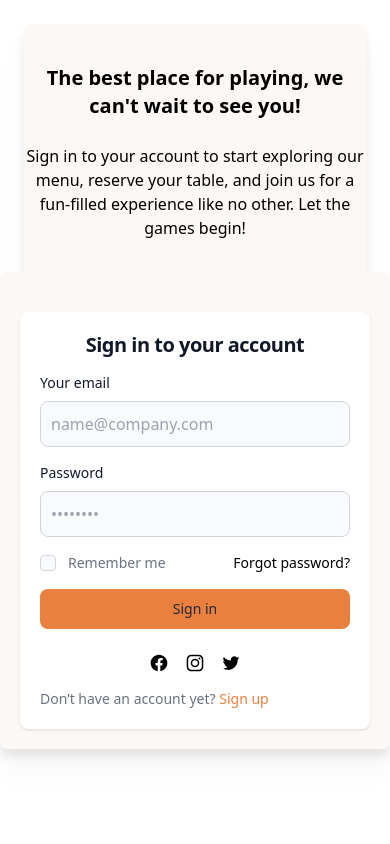
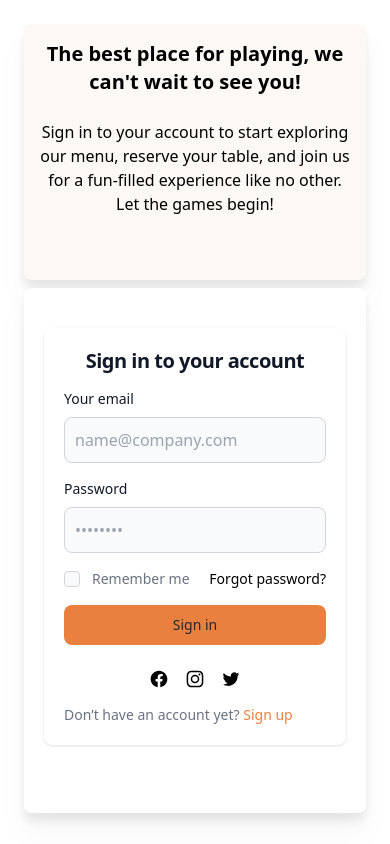
Before and after one commit to chaima-iz/Dice-Delice, an Angular app: page /login in a window 390 px wide. Built offline with nearby package versions, Linux system fonts and the light colour scheme.

Commit message:
RespoLogin

```diff
--- a/src/app/components/login/form/form.component.html
+++ b/src/app/components/login/form/form.component.html
@@ -1,4 +1,4 @@
-<section class=" flex-col  m-0 mt-0  xl:mt-10 xl:mr-20  p-5 pt-10 sm:pt-10 xl:pt-20 md:mt-6 md:mr-6 md:ml-0  h-full bg-[#fcf8f5] drop-shadow-xl rounded-lg">
+<section class=" flex-col  m-6  xl:mt-10 xl:mr-20  p-5 pt-10 sm:pt-10 xl:pt-20 md:mt-6 md:mr-6 md:ml-0  h-full bg-white drop-shadow-xl rounded-lg">
         <div class="bg-white  sm:m-0 md:m-0 xl:m-0 rounded-lg shadow dark:border  dark:bg-gray-800 dark:border-gray-700">
             <div class="p-5 space-y-4 md:space-y-6 sm:p-8">
                 <h1 class="text-xl font-bold leading-tight tracking-tight text-gray-900 md:text-2xl dark:text-white flex justify-center">
--- a/src/app/components/login/pic-login/pic-login.component.html
+++ b/src/app/components/login/pic-login/pic-login.component.html
@@ -1,4 +1,4 @@
-<section class=" m-6 xl:m-10 xl:mr-0 xl:ml-20 pt-10 sm:pt-10 xl:p-16  md:mr-0 h-full bg-[#fcf8f5] drop-shadow-xl rounded-lg">
+<section class=" m-6 xl:m-10 xl:mr-0 xl:ml-20 p-4  sm:pt-10 xl:p-16 md:p-6  md:mr-0 h-full bg-[#fcf8f5] drop-shadow-xl rounded-lg">
     <div class="space-y-6">
         <h1 class="text-xl xl:text-3xl text-black text-center xl:text-start font-semibold">
             The best place for playing, we can't wait to see you!
```
